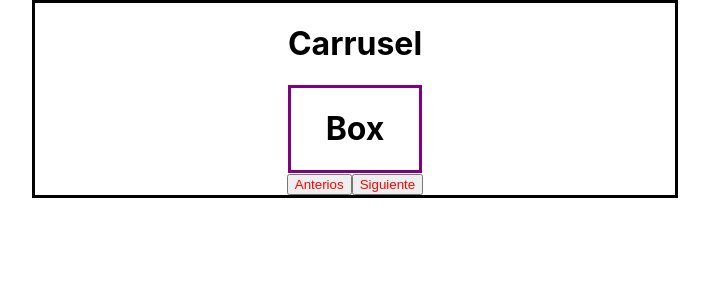
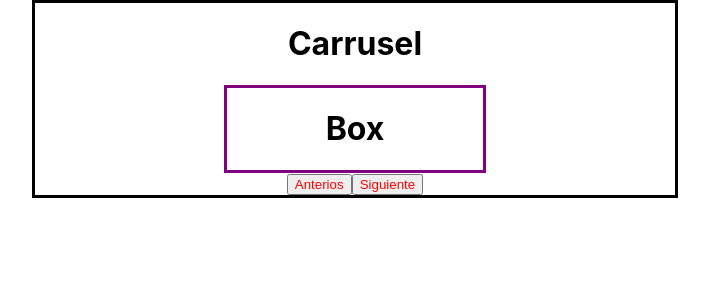
Before and after one commit to patricio87209/carrusel, a React (Create React App) app: page / in a window 1280 px wide. Shown: the top 300 px of the page, without its empty margins (285-994 px from the left). Built offline with nearby package versions, Linux system fonts and the light colour scheme.

Commit message:
Cambios en el css del circulo

```diff
--- a/src/App.css
+++ b/src/App.css
@@ -1,16 +1,16 @@
 .Box {
   border-style: solid;
   border-color: purple;
-  max-width: 20%;
-  max-height: 20%;
+  max-width: 40%;
+  max-height: 40%;
 }
 
 .Circle {
   border-style: solid;
   border-color: purple;
   border-radius: 50%;
-  max-width: 20%;
-  max-height: 20%;
+  max-width: 40%;
+  max-height: 40%;
 }
 
 .Centrado {
```
